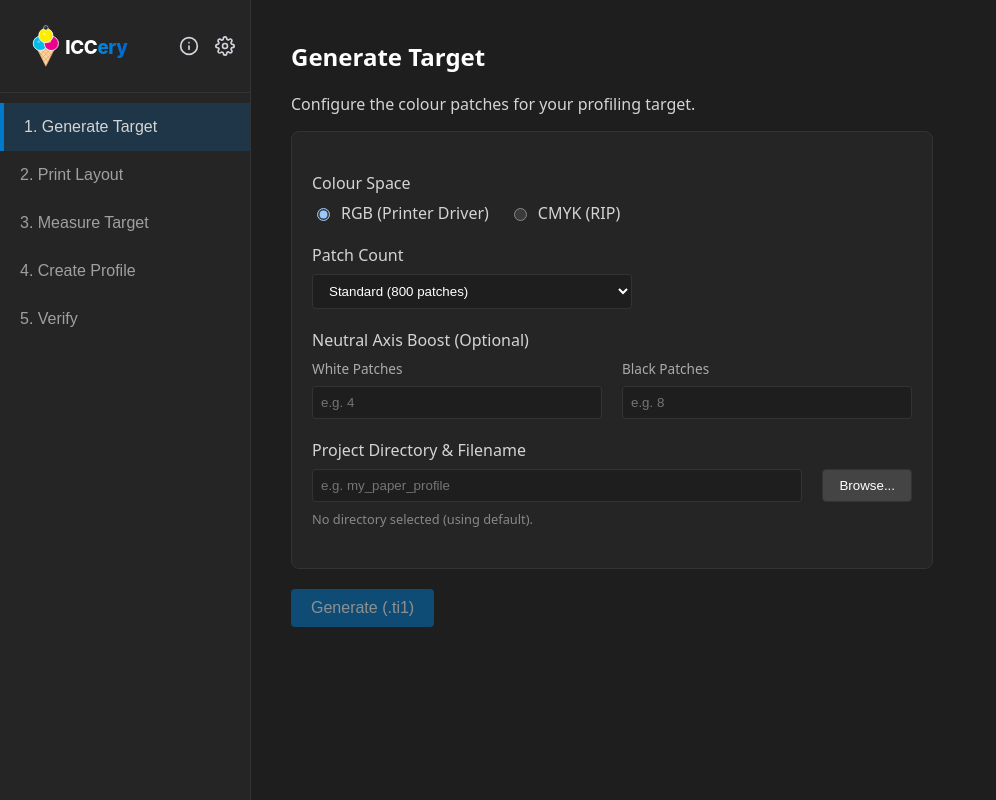
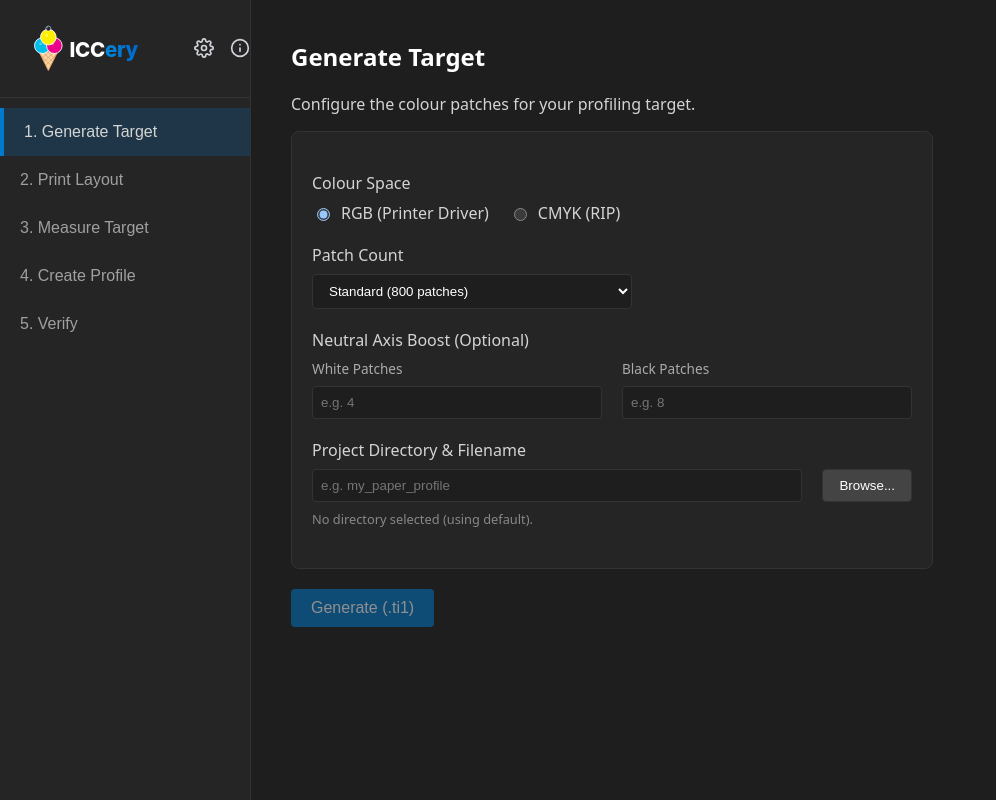
Before and after one commit to Gronod/ICCery, a website with bundled scripts: page src/index.html in a window 1280 px wide. Shown: the whole page, without its empty margins (0-996 px from the left). Built offline with nearby package versions, Linux system fonts and the light colour scheme.

Commit message:
style: enlarge main logo by 10% and swap settings/about button order

```diff
--- a/src/index.html
+++ b/src/index.html
@@ -16,17 +16,17 @@
         <div class="brand">
           <img src="./assets/ICCery-logo.svg" alt="ICCery" class="main-logo" />
           <div class="brand-actions">
+            <button id="openSettingsBtn" class="icon-btn" title="Settings" style="display: flex; align-items: center; justify-content: center;">
+              <svg width="20" height="20" viewBox="0 0 24 24" fill="none" stroke="currentColor" stroke-width="2" stroke-linecap="round" stroke-linejoin="round">
+                <circle cx="12" cy="12" r="3"></circle>
+                <path d="M19.4 15a1.65 1.65 0 0 0 .33 1.82l.06.06a2 2 0 0 1 0 2.83 2 2 0 0 1-2.83 0l-.06-.06a1.65 1.65 0 0 0-1.82-.33 1.65 1.65 0 0 0-1 1.51V21a2 2 0 0 1-2 2 2 2 0 0 1-2-2v-.09A1.65 1.65 0 0 0 9 19.4a1.65 1.65 0 0 0-1.82.33l-.06.06a2 2 0 0 1-2.83 0 2 2 0 0 1 0-2.83l.06-.06a1.65 1.65 0 0 0 .33-1.82 1.65 1.65 0 0 0-1.51-1H3a2 2 0 0 1-2-2 2 2 0 0 1 2-2h.09A1.65 1.65 0 0 0 4.6 9a1.65 1.65 0 0 0-.33-1.82l-.06-.06a2 2 0 0 1 0-2.83 2 2 0 0 1 2.83 0l.06.06a1.65 1.65 0 0 0 1.82.33H9a1.65 1.65 0 0 0 1-1.51V3a2 2 0 0 1 2-2 2 2 0 0 1 2 2v.09a1.65 1.65 0 0 0 1 1.51 1.65 1.65 0 0 0 1.82-.33l.06-.06a2 2 0 0 1 2.83 0 2 2 0 0 1 0 2.83l-.06.06a1.65 1.65 0 0 0-.33 1.82V9a1.65 1.65 0 0 0 1.51 1H21a2 2 0 0 1 2 2 2 2 0 0 1-2 2h-.09a1.65 1.65 0 0 0-1.51 1z"></path>
+              </svg>
+            </button>
             <button id="openAboutBtn" class="icon-btn" title="About" style="display: flex; align-items: center; justify-content: center;">
               <svg width="20" height="20" viewBox="0 0 24 24" fill="none" stroke="currentColor" stroke-width="2" stroke-linecap="round" stroke-linejoin="round">
                 <circle cx="12" cy="12" r="10"></circle>
                 <line x1="12" y1="16" x2="12" y2="12"></line>
                 <line x1="12" y1="8" x2="12.01" y2="8"></line>
-              </svg>
-            </button>
-            <button id="openSettingsBtn" class="icon-btn" title="Settings" style="display: flex; align-items: center; justify-content: center;">
-              <svg width="20" height="20" viewBox="0 0 24 24" fill="none" stroke="currentColor" stroke-width="2" stroke-linecap="round" stroke-linejoin="round">
-                <circle cx="12" cy="12" r="3"></circle>
-                <path d="M19.4 15a1.65 1.65 0 0 0 .33 1.82l.06.06a2 2 0 0 1 0 2.83 2 2 0 0 1-2.83 0l-.06-.06a1.65 1.65 0 0 0-1.82-.33 1.65 1.65 0 0 0-1 1.51V21a2 2 0 0 1-2 2 2 2 0 0 1-2-2v-.09A1.65 1.65 0 0 0 9 19.4a1.65 1.65 0 0 0-1.82.33l-.06.06a2 2 0 0 1-2.83 0 2 2 0 0 1 0-2.83l.06-.06a1.65 1.65 0 0 0 .33-1.82 1.65 1.65 0 0 0-1.51-1H3a2 2 0 0 1-2-2 2 2 0 0 1 2-2h.09A1.65 1.65 0 0 0 4.6 9a1.65 1.65 0 0 0-.33-1.82l-.06-.06a2 2 0 0 1 0-2.83 2 2 0 0 1 2.83 0l.06.06a1.65 1.65 0 0 0 1.82.33H9a1.65 1.65 0 0 0 1-1.51V3a2 2 0 0 1 2-2 2 2 0 0 1 2 2v.09a1.65 1.65 0 0 0 1 1.51 1.65 1.65 0 0 0 1.82-.33l.06-.06a2 2 0 0 1 2.83 0 2 2 0 0 1 0 2.83l-.06.06a1.65 1.65 0 0 0-.33 1.82V9a1.65 1.65 0 0 0 1.51 1H21a2 2 0 0 1 2 2 2 2 0 0 1-2 2h-.09a1.65 1.65 0 0 0-1.51 1z"></path>
               </svg>
             </button>
           </div>
--- a/src/styles/main.css
+++ b/src/styles/main.css
@@ -43,8 +43,8 @@ body {
 }
 
 .main-logo {
-  height: 3.22rem;
-  max-width: 230px;
+  height: 3.54rem;
+  max-width: 250px;
   object-fit: contain;
 }
 
```
